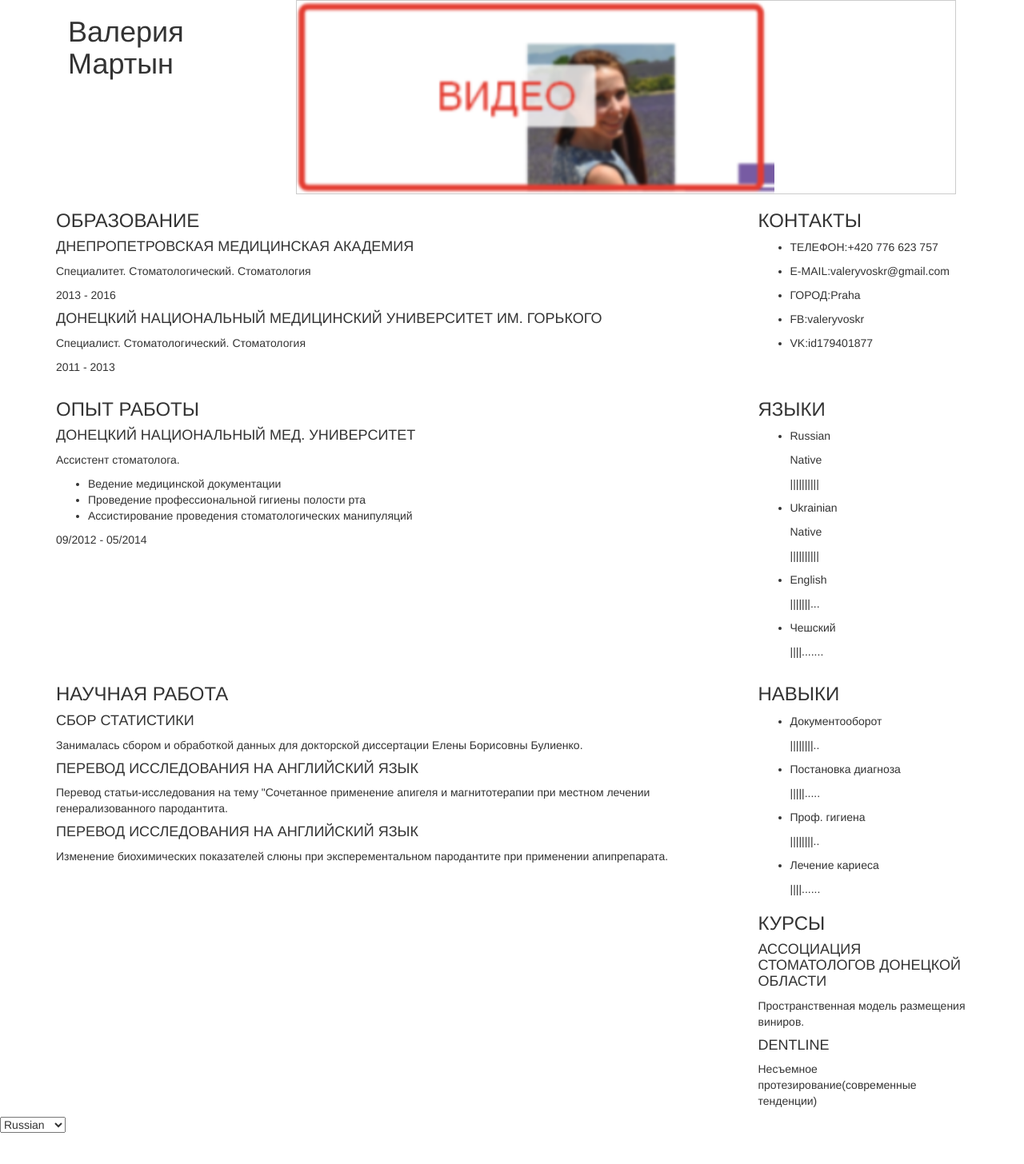
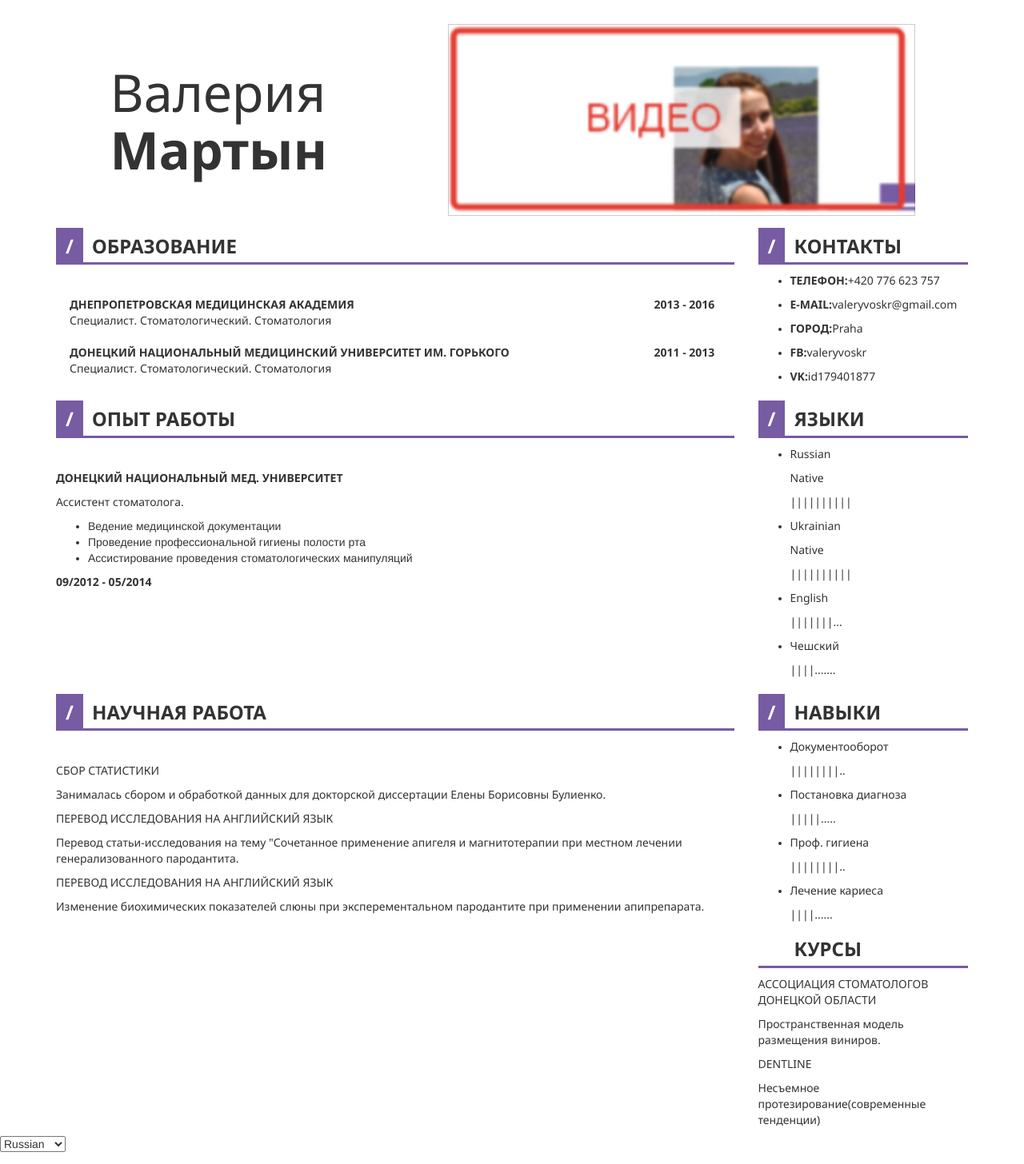
Before and after one commit to lordUser/portfolio, a Django app: page / in a window 1280 px wide. Shown: the whole page at 80% size. Before the commit the page ends 1417 px from the top, so only its background shows below. Run offline with Django 3.2, Linux system fonts and the light colour scheme; some libraries are stand-ins or nearby versions.

Commit message:
я больше не буду

```diff
--- a/portfolio/static/main.js
+++ b/portfolio/static/main.js
@@ -17,4 +17,5 @@ $(document).ready(function(){
     }
     console.log('Width: ' + document.documentElement.clientWidth)
   }
+  // <!-- {% url 'set_language' %} -->
 });
--- a/portfolio/static/style.css
+++ b/portfolio/static/style.css
@@ -1,8 +1,88 @@
+/*Common*/
+
+h1, h2, h3, h4, p, td {
+  font-family: 'Noto Sans', sans-serif;
+}
+
+h2 {
+  font-size: 24px;
+  border-bottom: solid 3px #775ba3;
+  font-weight: 600;
+  padding: 0 0 7px 45px;
+}
+
+h2:before {
+  content: '/';
+  display: inline-block;
+  padding: 10px 12px;
+  position: absolute;
+  left: 15px;
+  background: #775ba3;
+  color: #fff;
+  top: 10px;
+}
+
+.bold {
+  font-weight: bold;
+}
+
+table {
+  width: 100%;
+}
+
+tr > td:first-child {
+  padding-left: 17px;
+}
+
+.padding-td td {
+  padding-bottom: 20px;
+}
+
+.col-md-9 h2 {
+  margin-bottom: 40px;
+}
+
+/*Header*/
+
+h1 {
+  font-size: 65px;
+}
+
+h1 span {
+  font-weight: bold;
+}
+
+header h1 {
+  padding: 30px 0 0 15%;
+}
+
+.main {
+  padding-top: 30px;
+}
+
+/*Video*/
+
 .video {
   display: inline-block;
   width: 100%;
   height: 100%;
-  line-height: 16.75em; /*268px / 16px*/
+  line-height: 300px;
+  position: relative;
+}
+
+.video a {
+  position: relative;
+  display: inline-block;
+  height: 240px;
+  width: 80%;
+  box-shadow: inset 0 0 0 1px rgba(0, 0, 0, .2);
+  vertical-align: middle;
+  background: url(./images/video.png), #fff;
+  background-repeat: no-repeat;
+  -webkit-background-size: contain;
+  background-size: contain;
+  float: right;
+  margin-right: 7%;
 }
 
 .video a:after {
@@ -10,7 +90,6 @@
   background-repeat: no-repeat;
   background-position: 54% 50%;
 }
-
 
 .video a:before,
 .video a:after {
@@ -25,21 +104,7 @@
   height: 68px;
 }
 
-.video a {
-  position: relative;
-  display: inline-block;
-  height: 243px;
-  width: 100%;
-  box-shadow: inset 0 0 0 1px rgba(0, 0, 0, .2);
-  vertical-align: middle;
-  background: url('./images/video.png'), #fff;
-  background-repeat: no-repeat;
-  -webkit-background-size: contain;
-  background-size: contain;
-}
-
 /*
 @media (max-width: 768px) {
 
 }
-*/
--- a/portfolio/templates/portfolio/base.html
+++ b/portfolio/templates/portfolio/base.html
@@ -7,21 +7,22 @@
   <meta name="viewport" content="width=device-width, initial-scale=1">
   <link rel="stylesheet" href="//maxcdn.bootstrapcdn.com/bootstrap/3.2.0/css/bootstrap.min.css">
   <link rel="stylesheet" href="{% static 'style.css' %}">
+  <link href="https://fonts.googleapis.com/css?family=Noto+Sans:400,700&amp;subset=cyrillic-ext,latin-ext" rel="stylesheet">
   <script
     src="https://code.jquery.com/jquery-3.2.1.slim.min.js"
     integrity="sha256-k2WSCIexGzOj3Euiig+TlR8gA0EmPjuc79OEeY5L45g="
     crossorigin="anonymous"></script>
   <script src="{% static 'main.js' %}"></script>
-  <title>Document</title>
+  <title>Valeria Martyn</title>
 </head>
 <body>
-  <div class="container">
+  <div class="main container">
     <div class="row">
       <header class="col-sm-12 col-md-12">
-        <div class="col-sm-12 col-md-3">
+        <div class="col-sm-12 col-md-4">
           <h1>{% trans 'Валерия' %} <span>{% trans 'Мартын' %}</span></h1>
         </div>
-        <div class="col-sm-12 col-md-9">
+        <div class="col-sm-12 col-md-8">
           <div class="video">
             <a href="https://www.youtube.com/watch?v=J3nojb-gFH4" class="desk run-video" data-video-id="J3nojb-gFH4"></a>
           </div>
@@ -33,7 +34,7 @@
       {% endblock %}
     </div>
   </div>
-  <form action="{% url 'set_language' %}" method="post">
+  <form action="#" method="post">
       {% csrf_token %}
       <div class="form-group">
         <select name="language" onchange="javascript:form.submit()">
--- a/portfolio/templates/portfolio/contacts.html
+++ b/portfolio/templates/portfolio/contacts.html
@@ -1,9 +1,9 @@
 {% load i18n %}
-<h3>{% trans 'КОНТАКТЫ' %}</h3>
+<h2>{% trans 'КОНТАКТЫ' %}</h2>
 <ul>
-  <li><p><span>{% trans 'ТЕЛЕФОН' %}:</span>+420 776 623 757</p></li>
-  <li><p><span>{% trans 'E-MAIL' %}:</span>valeryvoskr@gmail.com</p></li>
-  <li><p><span>{% trans 'ГОРОД' %}:</span>Praha</p></li>
-  <li><p><span>FB:</span>valeryvoskr</p></li>
-  <li><p><span>VK:</span>id179401877</p></li>
+  <li><p><span class="bold">{% trans 'ТЕЛЕФОН' %}:</span>+420 776 623 757</p></li>
+  <li><p><span class="bold">{% trans 'E-MAIL' %}:</span>valeryvoskr@gmail.com</p></li>
+  <li><p><span class="bold">{% trans 'ГОРОД' %}:</span>Praha</p></li>
+  <li><p><span class="bold">FB:</span>valeryvoskr</p></li>
+  <li><p><span class="bold">VK:</span>id179401877</p></li>
 </ul>
--- a/portfolio/templates/portfolio/education.html
+++ b/portfolio/templates/portfolio/education.html
@@ -1,20 +1,22 @@
 {% load i18n %}
- <h3>{% trans 'ОБРАЗОВАНИЕ' %}</h3>
+ <h2>{% trans 'ОБРАЗОВАНИЕ' %}</h2>
  <div>
-    <div>
-      <h4>{% trans 'ДНЕПРОПЕТРОВСКАЯ МЕДИЦИНСКАЯ АКАДЕМИЯ' %}</h4>
-      <p>{% trans 'Специалитет. Стоматологический. Стоматология' %}</p>
-    </div>
-    <div>
-      <p>2013 - 2016</p>
-    </div>
+    <table>
+      <tbody>
+        <tr class="bold">
+          <td>{% trans 'ДНЕПРОПЕТРОВСКАЯ МЕДИЦИНСКАЯ АКАДЕМИЯ' %}</td>
+          <td>2013 - 2016</td>
+        </tr>
+        <tr class="padding-td">
+          <td>{% trans 'Специалист. Стоматологический. Стоматология' %}</td>
+        </tr>
+        <tr class="bold">
+          <td>{% trans 'ДОНЕЦКИЙ НАЦИОНАЛЬНЫЙ МЕДИЦИНСКИЙ УНИВЕРСИТЕТ ИМ. ГОРЬКОГО' %}</td>
+          <td>2011 - 2013</td>
+        </tr>
+        <tr class="padding-td">
+          <td>{% trans 'Специалист. Стоматологический. Стоматология' %}</td>
+        </tr>
+      </tbody>
+    </table>
   </div>
-  <div>
-    <div>
-      <h4>{% trans 'ДОНЕЦКИЙ НАЦИОНАЛЬНЫЙ МЕДИЦИНСКИЙ УНИВЕРСИТЕТ ИМ. ГОРЬКОГО' %}</h4>
-        <p>{% trans 'Специалист. Стоматологический. Стоматология' %}</p>
-    </div>
-    <div>
-        <p>2011 - 2013</p>
-    </div>
-  </div>
--- a/portfolio/templates/portfolio/experience.html
+++ b/portfolio/templates/portfolio/experience.html
@@ -1,8 +1,8 @@
 {% load i18n %}
-<h3>{% trans 'ОПЫТ РАБОТЫ' %}</h3>
+<h2>{% trans 'ОПЫТ РАБОТЫ' %}</h2>
   <div>
     <div>
-      <h4>{% trans 'ДОНЕЦКИЙ НАЦИОНАЛЬНЫЙ МЕД. УНИВЕРСИТЕТ' %}</h4>
+      <p class="bold">{% trans 'ДОНЕЦКИЙ НАЦИОНАЛЬНЫЙ МЕД. УНИВЕРСИТЕТ' %}</p>
       <p>Ассистент стоматолога.</p>
       <ul>
         <li>{% trans 'Ведение медицинской документации' %}</li>
@@ -11,6 +11,6 @@
       </ul>
     </div>
     <div>
-      <p>09/2012 - 05/2014</p>
+      <p class="bold">09/2012 - 05/2014</p>
     </div>
   </div>
--- a/portfolio/templates/portfolio/languages.html
+++ b/portfolio/templates/portfolio/languages.html
@@ -1,5 +1,5 @@
 {% load i18n %}
-<h3>{% trans 'ЯЗЫКИ' %}</h3>
+<h2>{% trans 'ЯЗЫКИ' %}</h2>
   <ul>
     <li>
       <div>
--- a/portfolio/templates/portfolio/science.html
+++ b/portfolio/templates/portfolio/science.html
@@ -1,16 +1,16 @@
 {% load i18n %}
-<h3>{% trans 'НАУЧНАЯ РАБОТА' %}</h3>
+<h2>{% trans 'НАУЧНАЯ РАБОТА' %}</h2>
   <div>
-    <h4>{% trans 'СБОР СТАТИСТИКИ' %}</h4>
+    <p>{% trans 'СБОР СТАТИСТИКИ' %}</p>
     <p>{% blocktrans %}Занималась сбором и обработкой данных для докторской диссертации Елены Борисовны Булиенко.
     {% endblocktrans %}
     </p>
   </div>
   <div>
-    <h4>{% trans 'ПЕРЕВОД ИССЛЕДОВАНИЯ НА АНГЛИЙСКИЙ ЯЗЫК' %}</h4>
+    <p>{% trans 'ПЕРЕВОД ИССЛЕДОВАНИЯ НА АНГЛИЙСКИЙ ЯЗЫК' %}</p>
     <p>{% blocktrans %}Перевод статьи-исследования на тему "Сочетанное применение апигеля и магнитотерапии при местном лечении генерализованного пародантита.{% endblocktrans %}</p>
   </div>
   <div>
-    <h4>{% trans 'ПЕРЕВОД ИССЛЕДОВАНИЯ НА АНГЛИЙСКИЙ ЯЗЫК' %}</h4>
+    <p>{% trans 'ПЕРЕВОД ИССЛЕДОВАНИЯ НА АНГЛИЙСКИЙ ЯЗЫК' %}</p>
     <p>{% blocktrans %}Изменение биохимических показателей слюны при эксперементальном пародантите при применении апипрепарата.{% endblocktrans %}</p>
   </div>
--- a/portfolio/templates/portfolio/skills_courses.html
+++ b/portfolio/templates/portfolio/skills_courses.html
@@ -1,5 +1,5 @@
 {% load i18n %}
-<h3>{% trans 'НАВЫКИ' %}</h3>
+<h2>{% trans 'НАВЫКИ' %}</h2>
 <ul>
   <li>
     <div>
@@ -35,13 +35,13 @@
   </li>
 </ul>
 <div class="courses">
-  <h3>{% trans 'КУРСЫ' %}</h3>
+  <h2>{% trans 'КУРСЫ' %}</h2>
   <div>
-    <h4>{% trans 'АССОЦИАЦИЯ СТОМАТОЛОГОВ ДОНЕЦКОЙ ОБЛАСТИ' %}</h4>
+    <p>{% trans 'АССОЦИАЦИЯ СТОМАТОЛОГОВ ДОНЕЦКОЙ ОБЛАСТИ' %}</p>
     <p>{% trans 'Пространственная модель размещения виниров.' %}</p>
   </div>
   <div>
-    <h4>DENTLINE</h4>
+    <p>DENTLINE</p>
     <p>{% trans 'Несъемное протезирование(современные тенденции)' %}</p>
   </div>
 </div>
```
Lines whose indentation alone changed are shown as unchanged.
